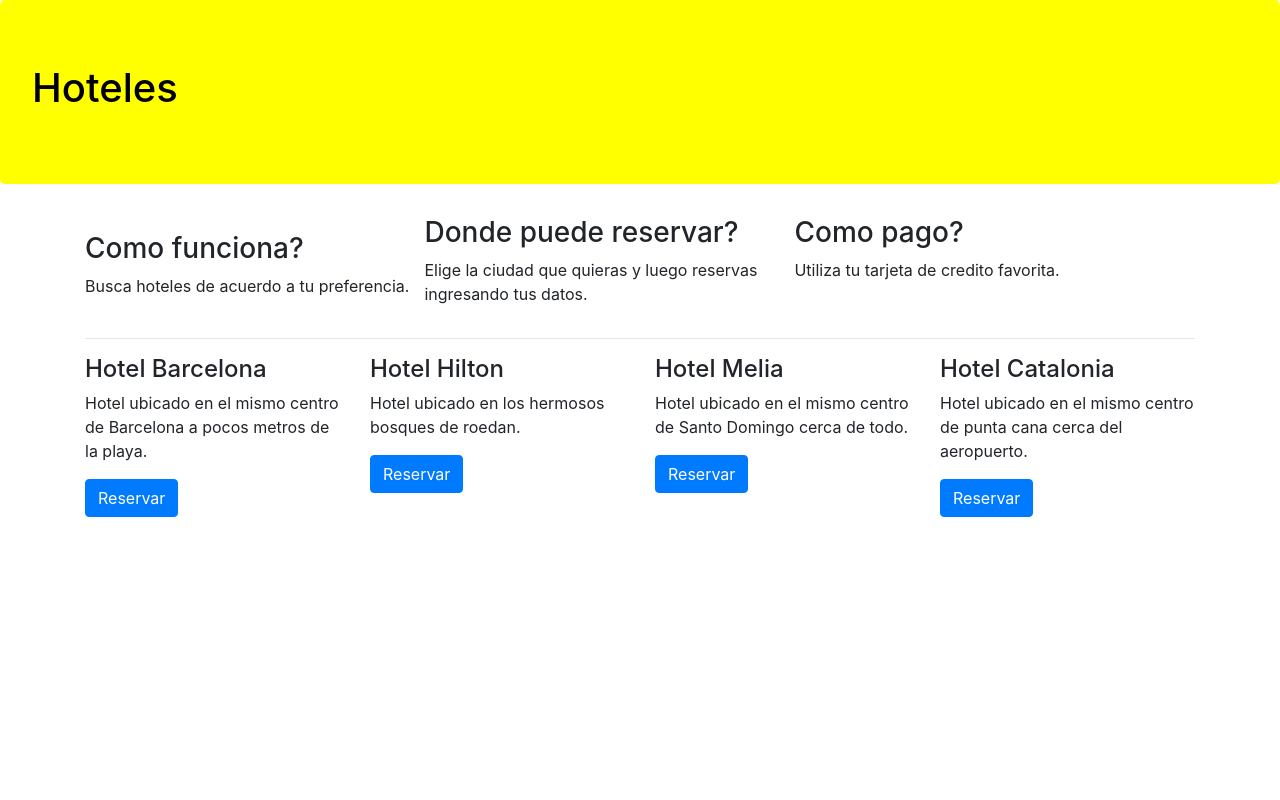
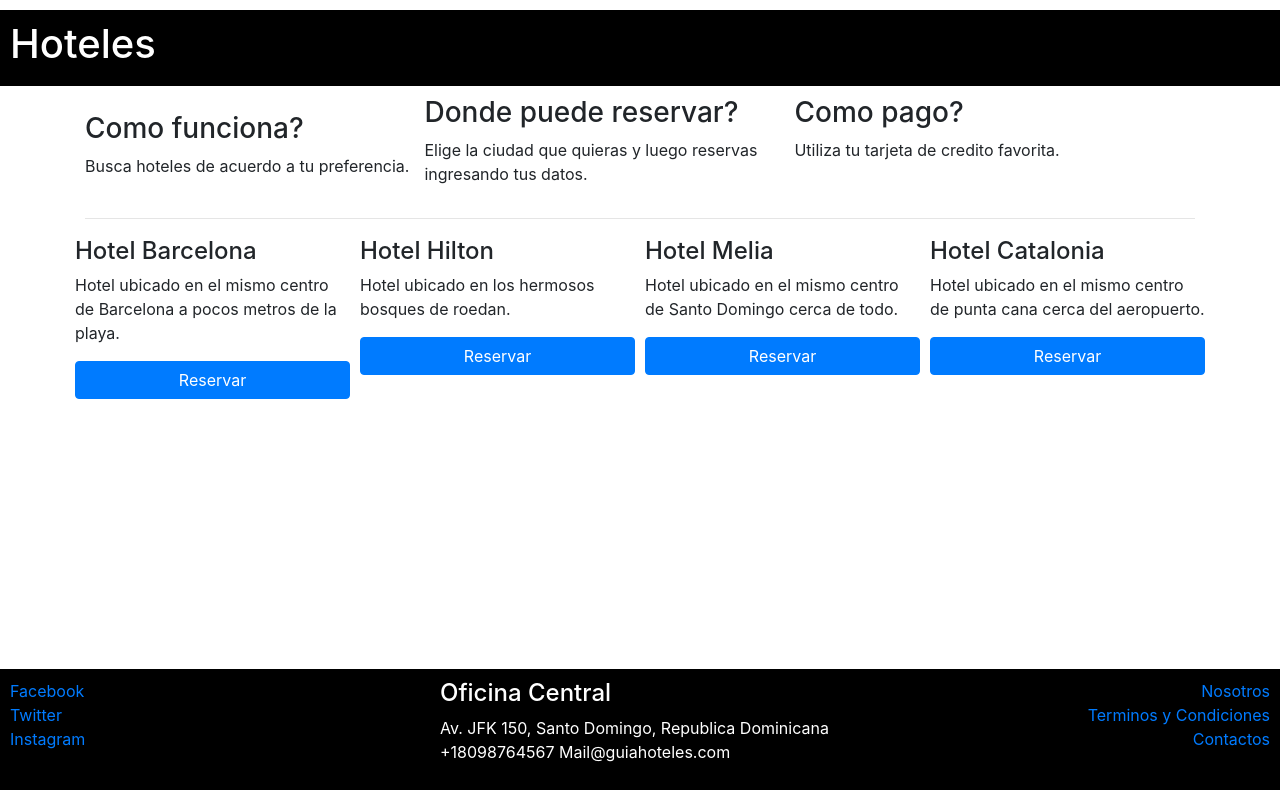
Before and after one commit to emmanuelepp/Guia-Hoteles, a website: page index.html in a window 1280 px wide. Drawn offline with nearby package versions, Linux system fonts and the light colour scheme.

Commit message:
Agregando estilo a pie de pagina y a los botones

```diff
--- a/css/main.css
+++ b/css/main.css
@@ -1,10 +1,31 @@
 .jumbotron {
-    background-color: yellow;
-    color: black;
+    background-color:black;
+    padding: 10px 10px 10px 10px;
+    margin-bottom: 10px;
+    margin-top: 10px;
+    color: white;
+    border-radius: 0%;
 }
 
 .footer {
-    padding: 10px 10px 0 10px;
-    background-color: yellow;
-    margin-bottom: 0px;
+    position: absolute;
+    bottom: 0%;
+    padding: 10px 10px 10px 10px;
+    background-color: black;
+    color: white;
+    margin-bottom: 10px;
+    margin-top: 10px;
+    width: 100%;
+
 }
+
+.card-hotel {
+    flex: 1 150px;
+    padding: 2px 5px 2px 5px;
+
+}
+
+.btn-reserva {
+    width: 100%;
+
+}
--- a/index.html
+++ b/index.html
@@ -14,7 +14,7 @@
 
 <body>
   <div class="jumbotron">
-    <h1> Hoteles</h1>
+    <h1 class="d-flex flex"> Hoteles</h1>
   </div>
 
   <div class="container">
@@ -39,32 +39,55 @@
     <hr>
 
     <div class="row">
-      <div class="col-sm-3">
+      <div class="col-sm-3 card-hotel">
         <h4>Hotel Barcelona</h4>
         <p>Hotel ubicado en el mismo centro de Barcelona a pocos metros de la playa.</p>
-        <button class="btn btn-primary"> Reservar</button>
+        <button class="btn btn-primary btn-reserva"> Reservar</button>
       </div>
 
-      <div class="col-sm-3">
+      <div class="col-sm-3 card-hotel">
         <h4>Hotel Hilton</h4>
         <p>Hotel ubicado en los hermosos bosques de roedan.</p>
-          <button class="btn btn-primary"> Reservar</button>
+        <button class="btn btn-primary btn-reserva"> Reservar</button>
       </div>
 
-        <div class="col-sm-3">
+      <div class="col-sm-3 card-hotel">
         <h4>Hotel Melia</h4>
         <p>Hotel ubicado en el mismo centro de Santo Domingo cerca de todo.</p>
-            <button class="btn btn-primary"> Reservar</button>
+        <button class="btn btn-primary btn-reserva"> Reservar</button>
       </div>
 
-          <div class="col-sm-3">
+      <div class="col-sm-3 card-hotel">
         <h4>Hotel Catalonia</h4>
         <p>Hotel ubicado en el mismo centro de punta cana cerca del aeropuerto.</p>
-              <button class="btn btn-primary"> Reservar</button>
+        <button class="btn btn-primary btn-reserva"> Reservar</button>
       </div>
+
     </div>
   </div>
 
+  <footer class="footer">
+    <div class="row">
+      <div class="col-sm-4 d-flex flex-column">
+        <a href="https://wwww.fabebook.com"> Facebook</a>
+        <a href="https://wwww.twitter.com"> Twitter</a>
+        <a href="https://wwww.instagram.com"> Instagram</a>
+      </div>
+      <div class="col-sm-4 d-flex flex-column">
+        <address>
+          <h4>Oficina Central</h4>
+          Av. JFK 150, Santo Domingo, Republica Dominicana
+          +18098764567
+          Mail@guiahoteles.com
+        </address>
+      </div>
+      <div class="col-sm-4 d-flex flex-column align-items-end">
+        <a href="https://wwww.fabebook.com"> Nosotros</a>
+        <a href="https://wwww.twitter.com"> Terminos y Condiciones</a>
+        <a href="https://wwww.instagram.com"> Contactos</a>
+      </div>
+    </div>
+  </footer>
   <!-- Optional JavaScript -->
   <!-- jQuery first, then Popper.js, then Bootstrap JS -->
   <script src="node_modules/jquery/dist/jquery.min.js"> </script>
```
Lines whose indentation alone changed are shown as unchanged.
